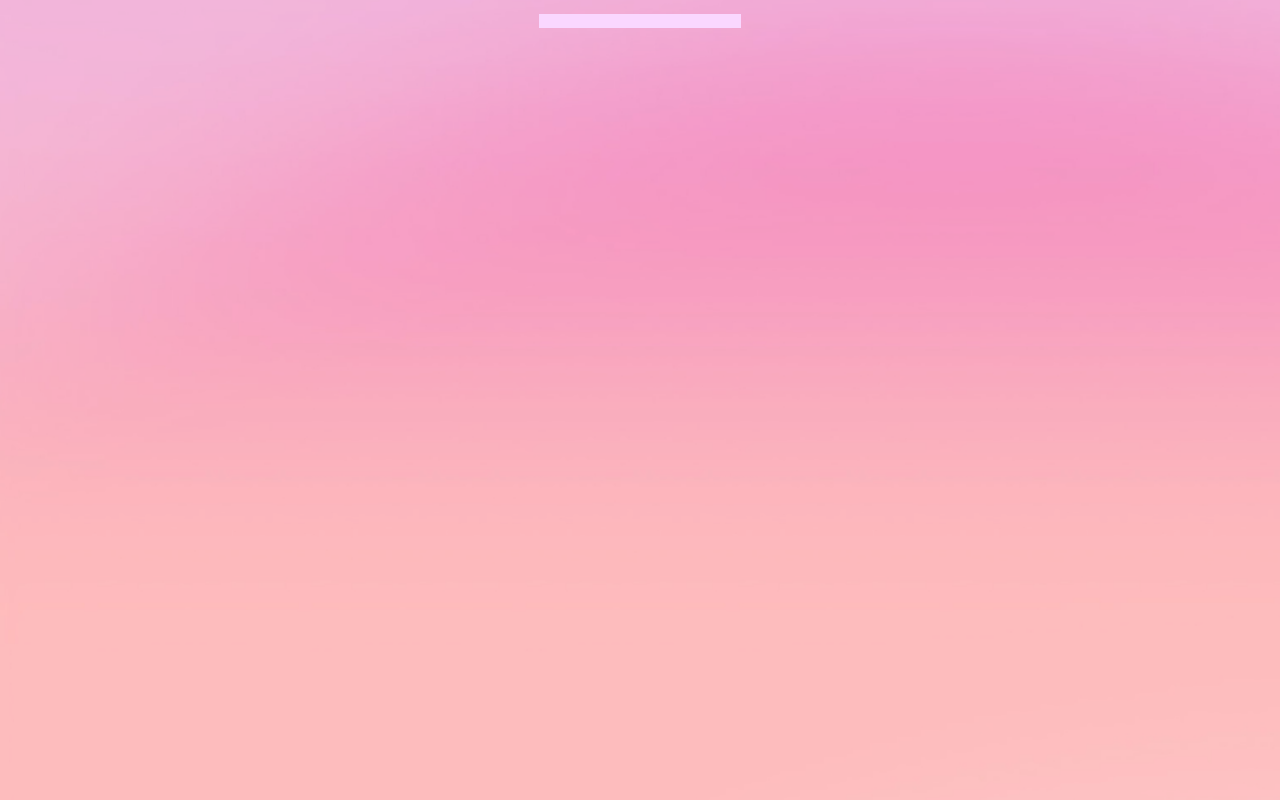
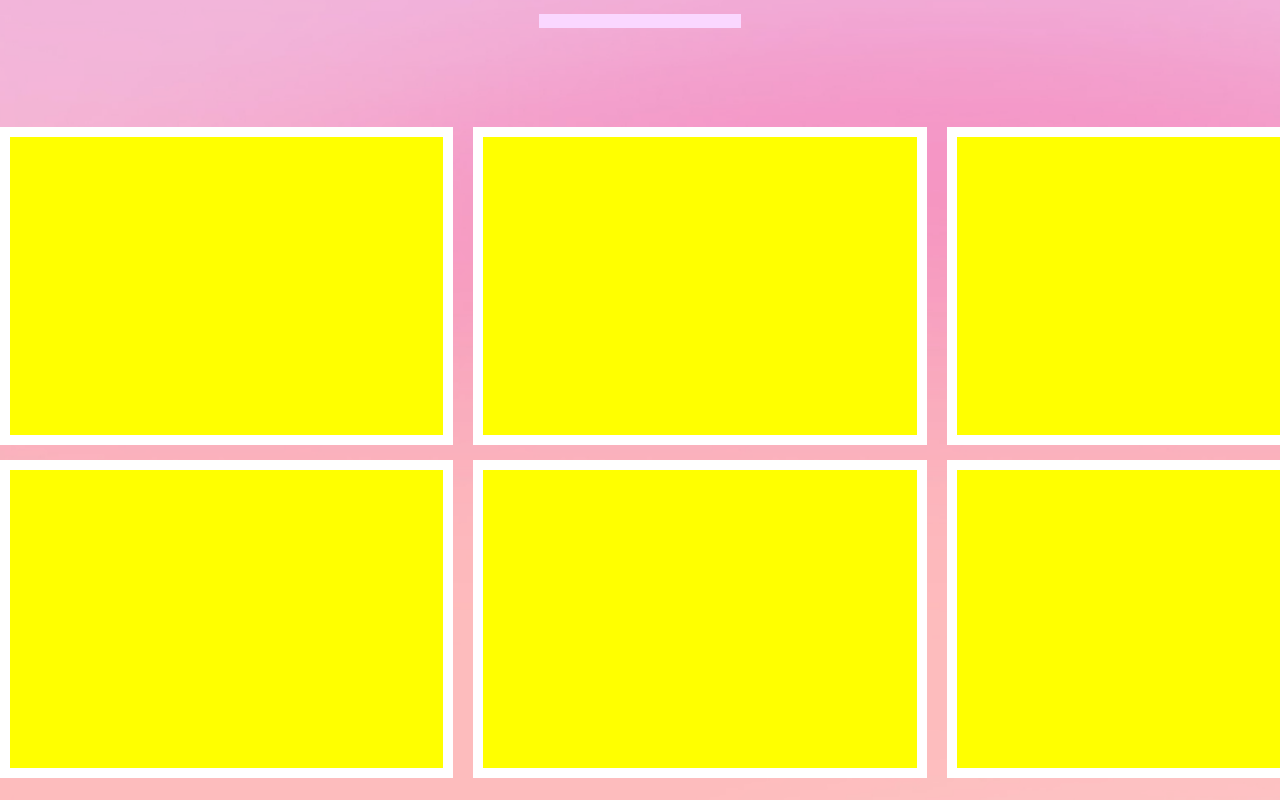
Before and after one commit to 2021-The-End/Panorama-Client, a React (Create React App) app: page / in a window 1280 px wide. Shown: the part 1920-2720 px from the top of the page. Built offline with nearby package versions, Linux system fonts and the light colour scheme; a web font is replaced by a local one.

Commit message:
[Update] Project Box

```diff
--- /dev/null
+++ b/src/Components/Project/Project.tsx
@@ -0,0 +1,14 @@
+import React from "react";
+import * as S from "./Style";
+
+interface Props {}
+
+const Project = (props: Props) => {
+  return (
+    <>
+      <S.ProjectBox></S.ProjectBox>
+    </>
+  );
+};
+
+export default Project;
--- /dev/null
+++ b/src/Components/Project/Style.ts
@@ -0,0 +1,7 @@
+import styled from "@emotion/styled";
+
+export const ProjectBox = styled.div`
+  height: 318px;
+  background-color: yellow;
+  box-shadow: 0 0 0 10px #ffffff inset;
+`;
--- a/src/Components/index.ts
+++ b/src/Components/index.ts
@@ -1,2 +1,3 @@
 export { default as Header } from "./Header/Header";
 export { default as Footer } from "./Footer/Footer";
+export { default as Project } from "./Project/Project";
--- a/src/Pages/Home/Home.tsx
+++ b/src/Pages/Home/Home.tsx
@@ -1,5 +1,5 @@
 import React from "react";
-import { Footer, Header } from "../../Components";
+import { Footer, Header, Project } from "../../Components";
 import { THE_END, GSMExhibition } from "../../Assets/index";
 import * as S from "./Style";
 import { Element } from "react-scroll";
@@ -63,6 +63,14 @@ const Home = (props: Props) => {
             <span>PROJECT</span>
             <S.Line />
           </S.ProjectText>
+          <S.ProjectContainer>
+            <Project />
+            <Project />
+            <Project />
+            <Project />
+            <Project />
+            <Project />
+          </S.ProjectContainer>
         </S.ThirdPage>
       </Element>
       <Footer />
--- a/src/Pages/Home/Style.ts
+++ b/src/Pages/Home/Style.ts
@@ -278,3 +278,13 @@ export const Line = styled.div`
   outline: 7px solid #fad7ff;
   outline-offset: -6px;
 `;
+
+export const ProjectContainer = styled.div`
+  width: 1400px;
+  margin: 0 auto;
+  display: grid;
+  grid-template-columns: 1fr 1fr 1fr;
+  grid-template-rows: 318px;
+  column-gap: 20px;
+  row-gap: 15px;
+`;
```
